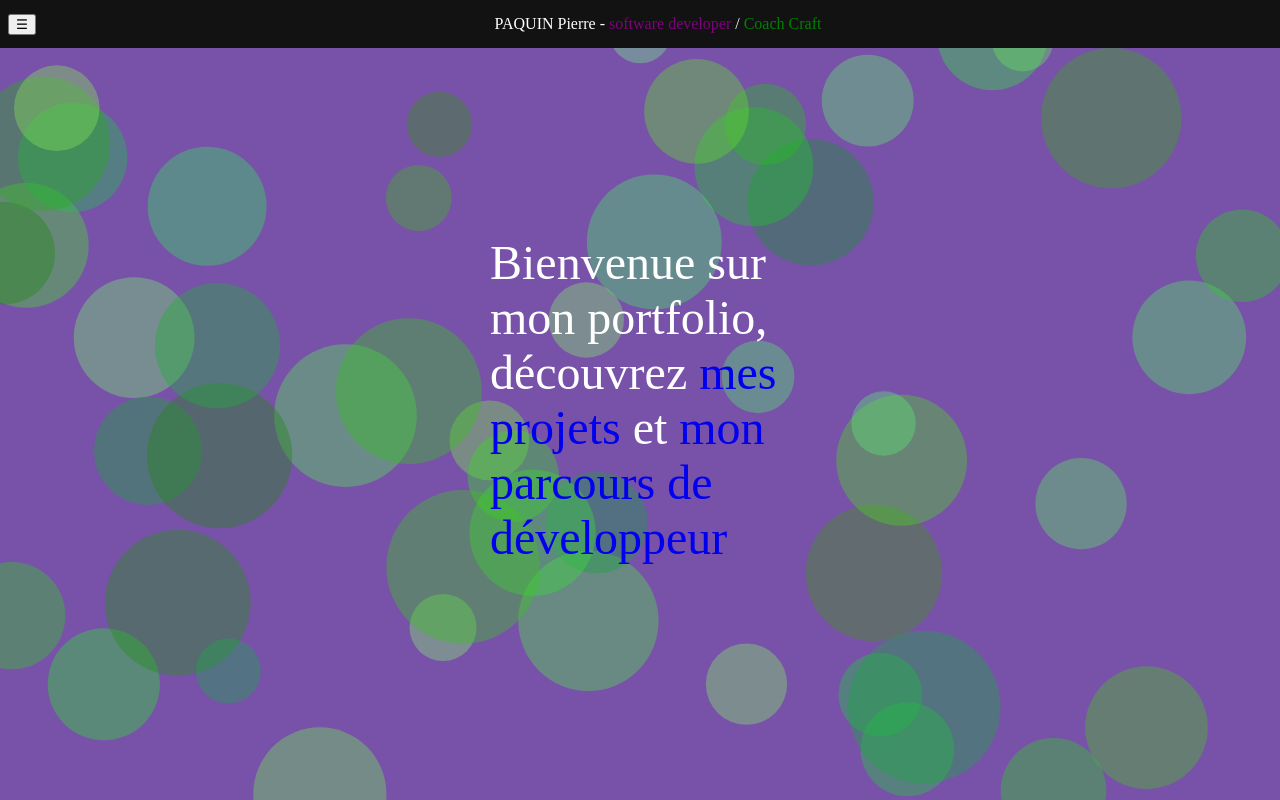
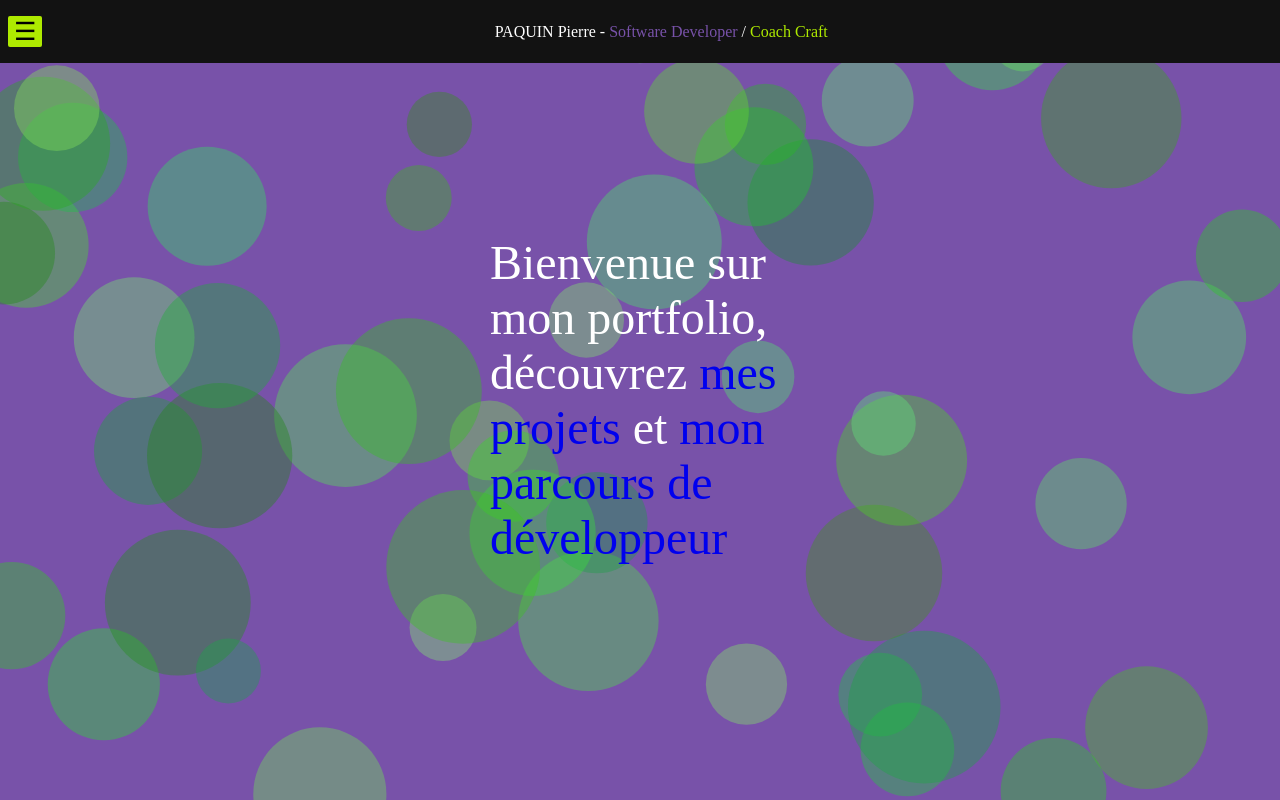
Before and after one commit to paq1/pierre-paquin-frontend, an Angular app: page /home in a window 1280 px wide. Built offline with nearby package versions, Linux system fonts and the light colour scheme.

Commit message:
refactor

```diff
--- a/src/app/pages/shared/menu/menu.component.html
+++ b/src/app/pages/shared/menu/menu.component.html
@@ -1,18 +1,23 @@
-<div style="position:fixed; width: 100%; background-color: #121212; z-index: 1000">
-  <div style="display: flex; flex-direction: row; align-items: center; height: 48px">
-    <button style="margin-left: 8px" (click)="onClickMenuBurger()">☰</button>
-    <div style="display: flex; justify-content: center; align-items: center; width: 100%">
-      <span style="color: white">PAQUIN Pierre - <span style="color: purple;">software developer</span> / <span style="color: green">Coach Craft</span></span>
+<div
+  class="u-is-fixed u-full-width u-bg-dark"
+  style="z-index: 1000">
+  <div class="u-is-flex u-flex-center u-has-padding-top-16 u-has-padding-bottom-16">
+    <button class="btn" (click)="onClickMenuBurger()">☰</button>
+    <div class="u-is-flex u-flex-center u-full-width">
+      <span
+        class="u-txt-white">PAQUIN Pierre - <span class="u-txt-purple">Software Developer</span> / <span class="u-txt-green">Coach Craft</span></span>
     </div>
   </div>
 
   @if (isActif) {
-    <div style="display: flex; justify-content: center; width: 100%">
-      <ul style="list-style-type: none; color: white; display: flex; flex-direction: column; justify-content: center; width: 100%">
-        <li style="display: flex; justify-content: center;"><a class="paq-link-18" (click)="onClickHome()">Home</a></li>
-        <li style="display: flex; justify-content: center;"><a class="paq-link-18" (click)="onClickAbout()">A propos</a></li>
-        <li style="display: flex; justify-content: center;"><a class="paq-link-18" (click)="onClickPortfolio()">Mon Portfolio</a></li>
-        <li style="display: flex; justify-content: center;"><a class="paq-link-18" href="https://www.doggoverse.fr">Mon entreprise (site Doggoverse)</a></li>
+    <div
+      class="u-is-flex u-flex-center u-full-width">
+      <ul
+        class="u-is-flex u-flex-center u-flex-column u-txt-white u-full-width u-list-no-bullet">
+        <li><a class="paq-link-18" (click)="onClickHome()">Home</a></li>
+        <li><a class="paq-link-18" (click)="onClickAbout()">A propos</a></li>
+        <li><a class="paq-link-18" (click)="onClickPortfolio()">Mon Portfolio</a></li>
+        <li><a class="paq-link-18" href="https://www.doggoverse.fr">Mon entreprise (site Doggoverse)</a></li>
       </ul>
     </div>
   }
--- a/src/app/pages/shared/menu/menu.component.scss
+++ b/src/app/pages/shared/menu/menu.component.scss
@@ -11,3 +11,19 @@
     transition-duration: 0.4s;
   }
 }
+
+.btn {
+  margin-left: 8px;
+  background-color: #AEEA00;
+  border: none;
+  font-size: 25px;
+  border-radius: 2px;
+  transition-duration: 0.8s;
+
+  &:hover {
+    cursor: pointer;
+    font-size: 25px;
+    border-radius: 10px;
+    transition-duration: 0.4s;
+  }
+}
--- /dev/null
+++ b/src/styles/list.scss
@@ -0,0 +1,3 @@
+.u-list-no-bullet {
+  list-style-type: none;
+}
--- a/src/styles/utilities.scss
+++ b/src/styles/utilities.scss
@@ -1,3 +1,5 @@
+@use "list";
+
 :root {
   --color-white: #fff;
   --color-purple: #7852A9;
@@ -10,6 +12,11 @@
   --color-jaune: #E2B64C;
   --color-orange: #B87231;
   --color-rouge: #BE462D;
+}
+
+// bg
+.u-bg-dark {
+  background-color: var(--color-dark);
 }
 
 // size
@@ -25,6 +32,17 @@
 .u-full-size {
   width: 100%;
   height: 100%;
+}
+.u-full-width {
+  width: 100%;
+}
+.u-full-height {
+  height: 100%;
+}
+
+// position
+.u-is-fixed {
+  position: fixed;
 }
 
 // flex
@@ -48,6 +66,13 @@
 .u-txt-white {
   color: var(--color-white);
 }
+.u-txt-purple {
+  color: var(--color-purple);
+}
+.u-txt-green {
+  color: var(--color-green-electric);
+}
+
 .u-is-txt-48 {
   font-size: 48px;
 }
@@ -56,6 +81,38 @@
 }
 
 // padding / margin
+.u-has-padding-top-8 {
+  padding-top: 8px;
+}
+.u-has-padding-top-16 {
+  padding-top: 16px;
+}
+.u-has-padding-top-48 {
+  padding-top: 48px;
+}
+
+
+.u-has-padding-bottom-8 {
+  padding-bottom: 8px;
+}
+.u-has-padding-bottom-16 {
+  padding-bottom: 16px;
+}
+.u-has-padding-bottom-48 {
+  padding-bottom: 48px;
+}
+
+.u-has-margin-top-8 {
+  margin-top: 8px;
+}
+.u-has-margin-top-16 {
+  margin-top: 16px;
+}
+.u-has-margin-top-48 {
+  margin-top: 48px;
+}
+
+
 .u-has-margin-bottom-8 {
   margin-bottom: 8px;
 }
```
